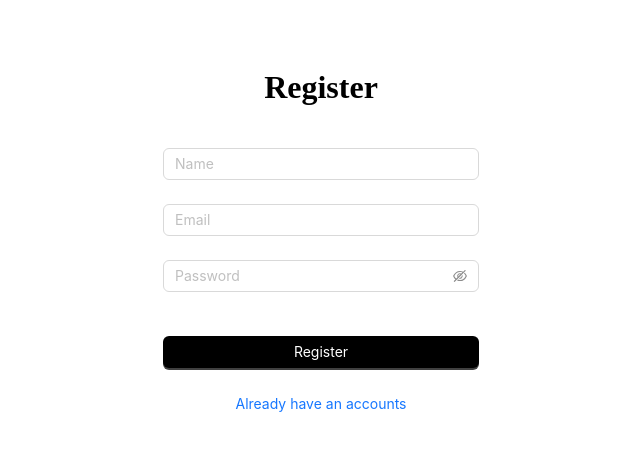
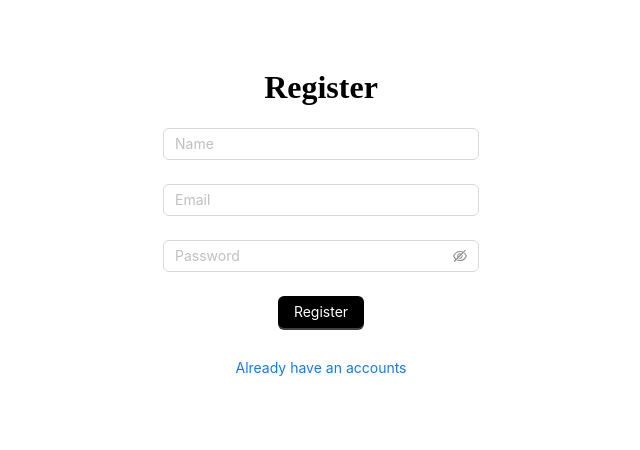
Before and after one commit to HM970506/mimi-store, a Next.js app: page /auth/register in a window 1280 px wide. Shown: the top 450 px of the page, without its empty margins (319-959 px from the left). Built offline with nearby package versions, Linux system fonts and the light colour scheme.

Commit message:
feat: 타입 및 함수 추가

```diff
--- a/src/app/auth/register/page.tsx
+++ b/src/app/auth/register/page.tsx
@@ -2,21 +2,31 @@
 
 import React from "react";
 import { Button, Form, Input } from "antd";
+import Link from "next/link";
+
+interface RegisterFormType {
+  name: string;
+  password: string;
+  email: string;
+}
 
 //회원가입과 같이 사용자 interaction이 있는 곳은 csr로!
 //ssr은 사용자와 intercation할 수 없다.
 //거기다 왜인지..form.item이 next13에서 에러가 난다. form 태그 고유의 현상인가? 아니면 해당 컴포넌트의 문제인가?
 function Register() {
+  const onRegister = (value: RegisterFormType) => {
+    console.log(value);
+  };
   return (
     <div className="flex justify-center align-top">
       <div
-        className="relative top-10 text-center gap-5
+        className="relative top-10 text-center
       flex flex-col w-1/2
       mobile:w-1/4
       "
       >
         <h1>Register</h1>
-        <Form>
+        <Form onFinish={onRegister}>
           <Form.Item name="name">
             <Input placeholder={"Name"} />
           </Form.Item>
@@ -26,12 +36,16 @@ function Register() {
           <Form.Item name="password">
             <Input.Password placeholder={"Password"} />
           </Form.Item>
+          <Form.Item>
+            <Button type="primary" htmlType="submit">
+              Register
+            </Button>
+          </Form.Item>
         </Form>
-        <Button type="primary" htmlType="submit">
-          Register
-        </Button>
         <div className="flex justify-center align-middle">
-          <Button type="link">Already have an accounts</Button>
+          <Link href="/auth/login">
+            <Button type="link">Already have an accounts</Button>
+          </Link>
         </div>
       </div>
     </div>
```
